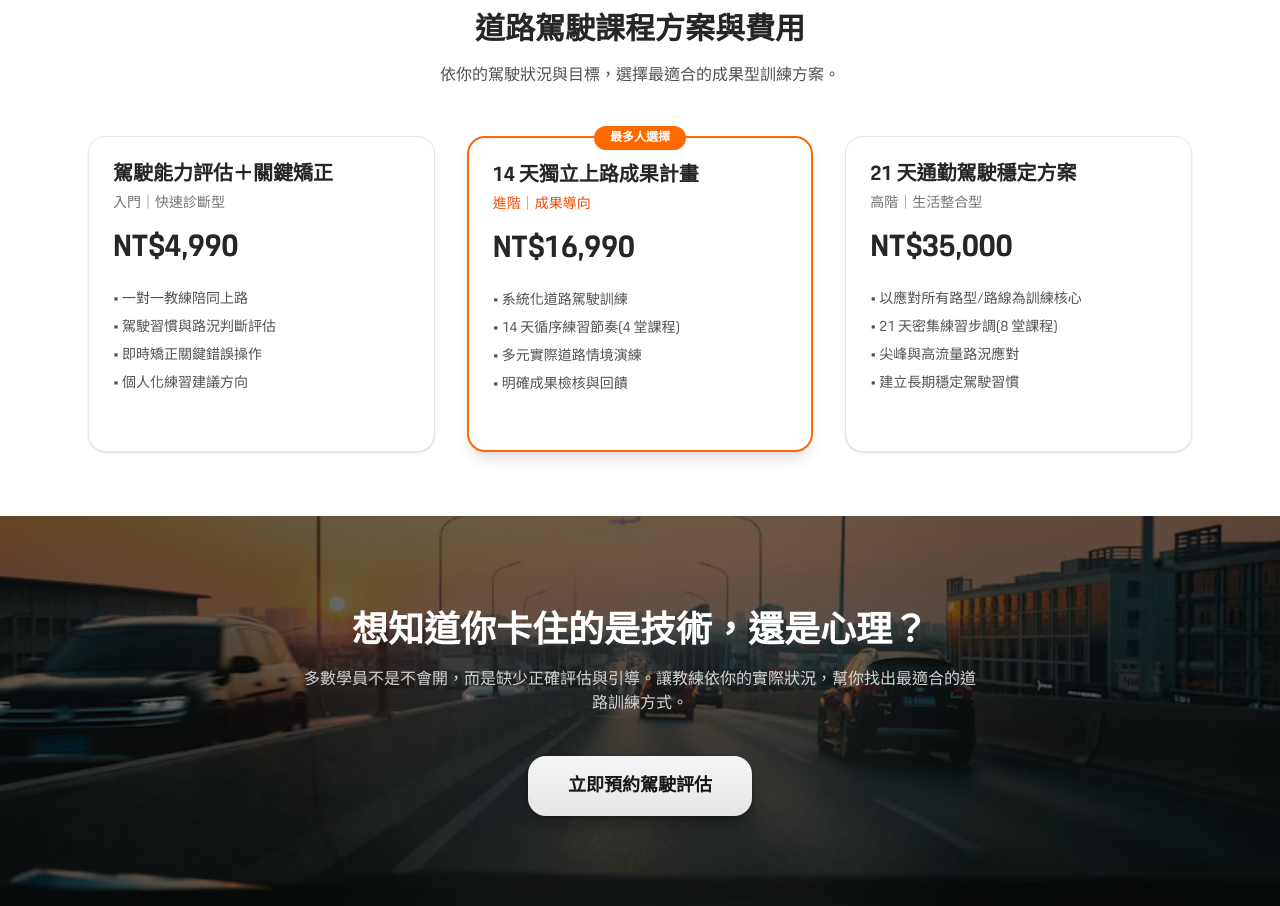
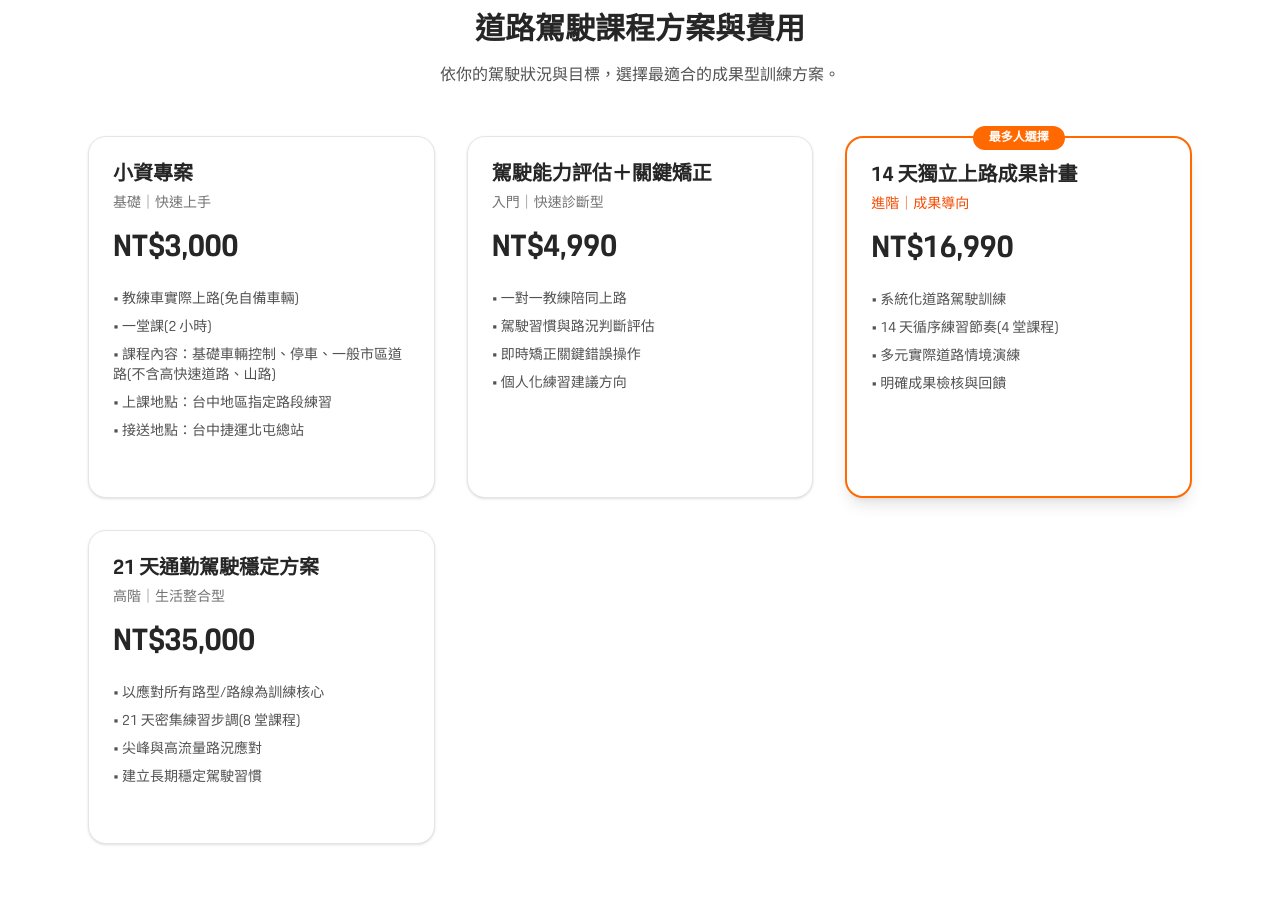
Before and after one commit to laurelke/drivemate-web, a Next.js app: page /courses/road-driving in a window 1280 px wide. Shown: the part 1060-1966 px from the top of the page. Built offline with nearby package versions, Linux system fonts and the light colour scheme; a web font is replaced by a local one.

Commit message:
feat: unify course pages layout and design

```diff
--- a/app/courses/road-driving/RoadDrivingClient.tsx
+++ b/app/courses/road-driving/RoadDrivingClient.tsx
@@ -83,6 +83,28 @@ className="object-cover md:object-cover object-center md:[object-position:50%_30
     </p>
 
     <div className="grid gap-8 md:grid-cols-3">
+      <div className="rounded-2xl border bg-white p-6 shadow">
+        <h3 className="mb-1 text-xl font-semibold">
+          小資專案
+        </h3>
+        <p className="mb-4 text-sm text-neutral-500">
+          基礎｜快速上手
+        </p>
+
+        <p className="mb-6 text-3xl font-bold text-neutral-800">
+          NT$3,000
+        </p>
+
+        <ul className="mb-8 space-y-2 text-sm text-neutral-600">
+          <li>• 教練車實際上路(免自備車輛)</li>
+          <li>• 一堂課(2 小時)</li>
+          <li>• 課程內容：基礎車輛控制、停車、一般市區道路(不含高快速道路、山路)</li>
+          <li>• 上課地點：台中地區指定路段練習</li>
+          <li>• 接送地點：台中捷運北屯總站</li>
+        </ul>
+        <a>
+        </a>
+      </div>
       {/* A */}
       <div className="rounded-2xl border bg-white p-6 shadow">
         <h3 className="mb-1 text-xl font-semibold">
@@ -102,7 +124,6 @@ className="object-cover md:object-cover object-center md:[object-position:50%_30
           <li>• 即時矯正關鍵錯誤操作</li>
           <li>• 個人化練習建議方向</li>
         </ul>
-
         <a>
         </a>
       </div>
```
